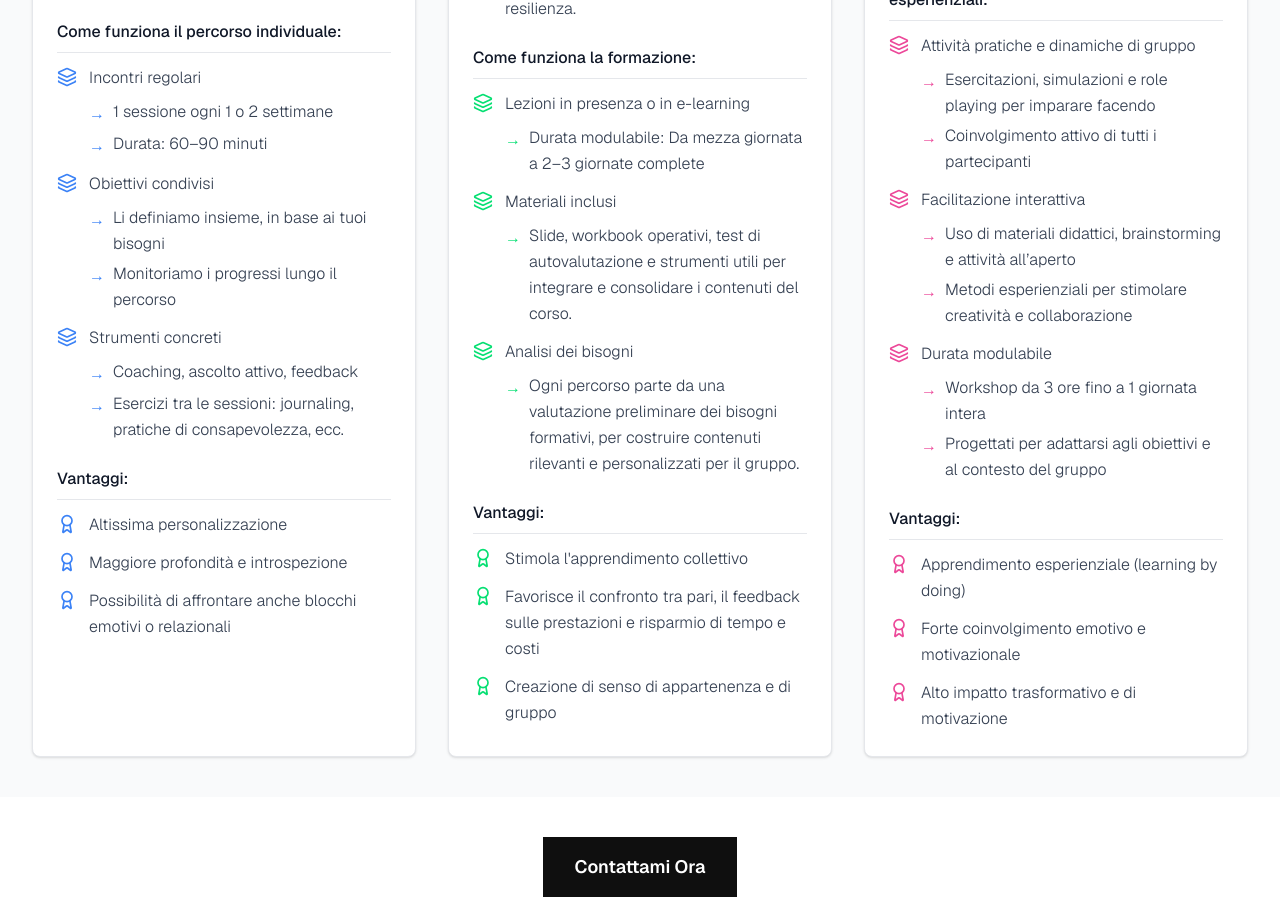
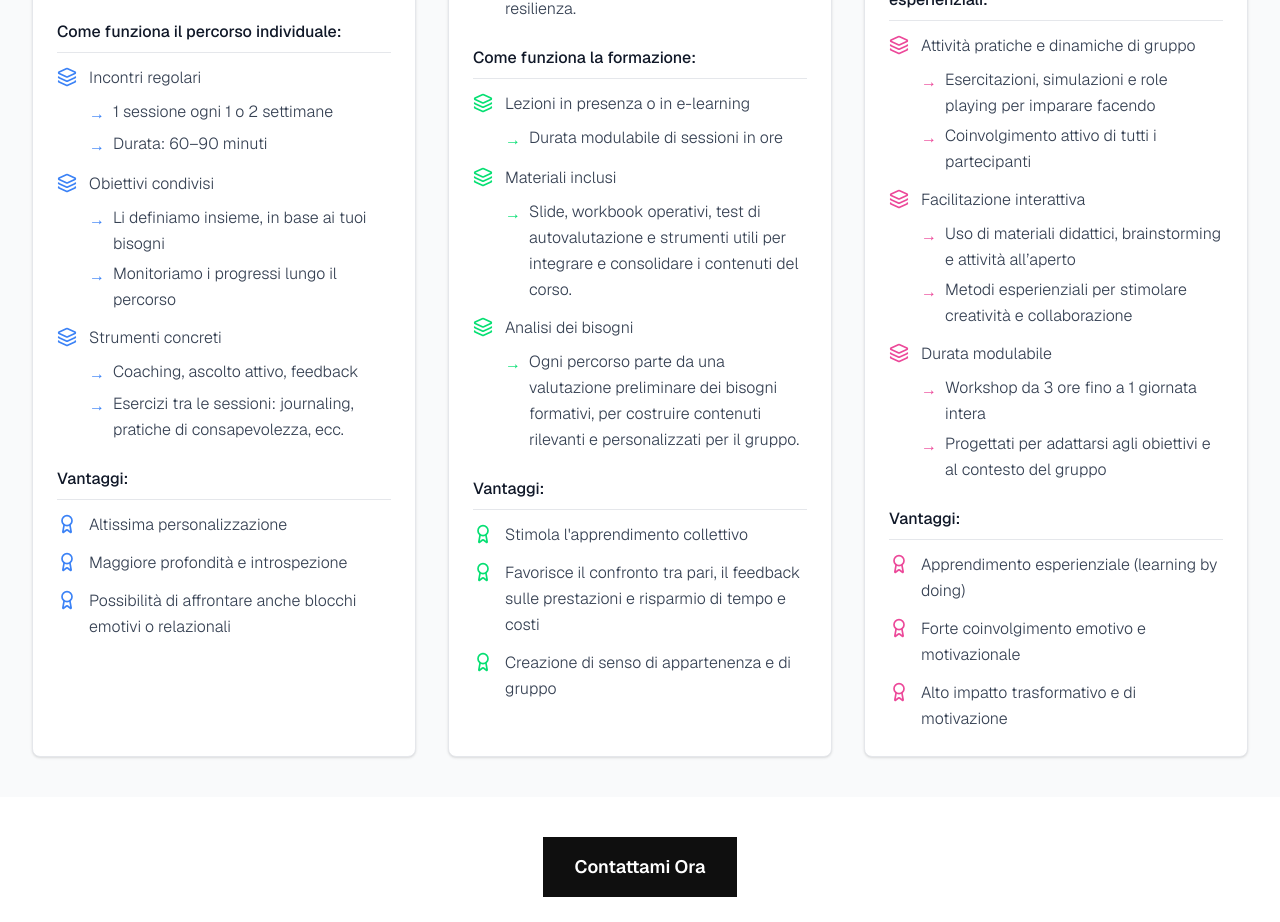
Before and after one commit to ezequiasaramburu/martina-website, a Next.js app: page /coaching in a window 1280 px wide. Shown: the part 1380-2302 px from the top of the page. Built offline with nearby package versions, Linux system fonts and the light colour scheme.

Commit message:
fix typo

```diff
--- a/src/components/CoachingModalities.tsx
+++ b/src/components/CoachingModalities.tsx
@@ -194,9 +194,7 @@ const CoachingModalities = () => {
           items: [
             {
               text: "Lezioni in presenza o in e-learning",
-              subItems: [
-                "Durata modulabile: Da mezza giornata a 2–3 giornate complete",
-              ],
+              subItems: ["Durata modulabile di sessioni in ore"],
               icon: Layers,
             },
             {
```
